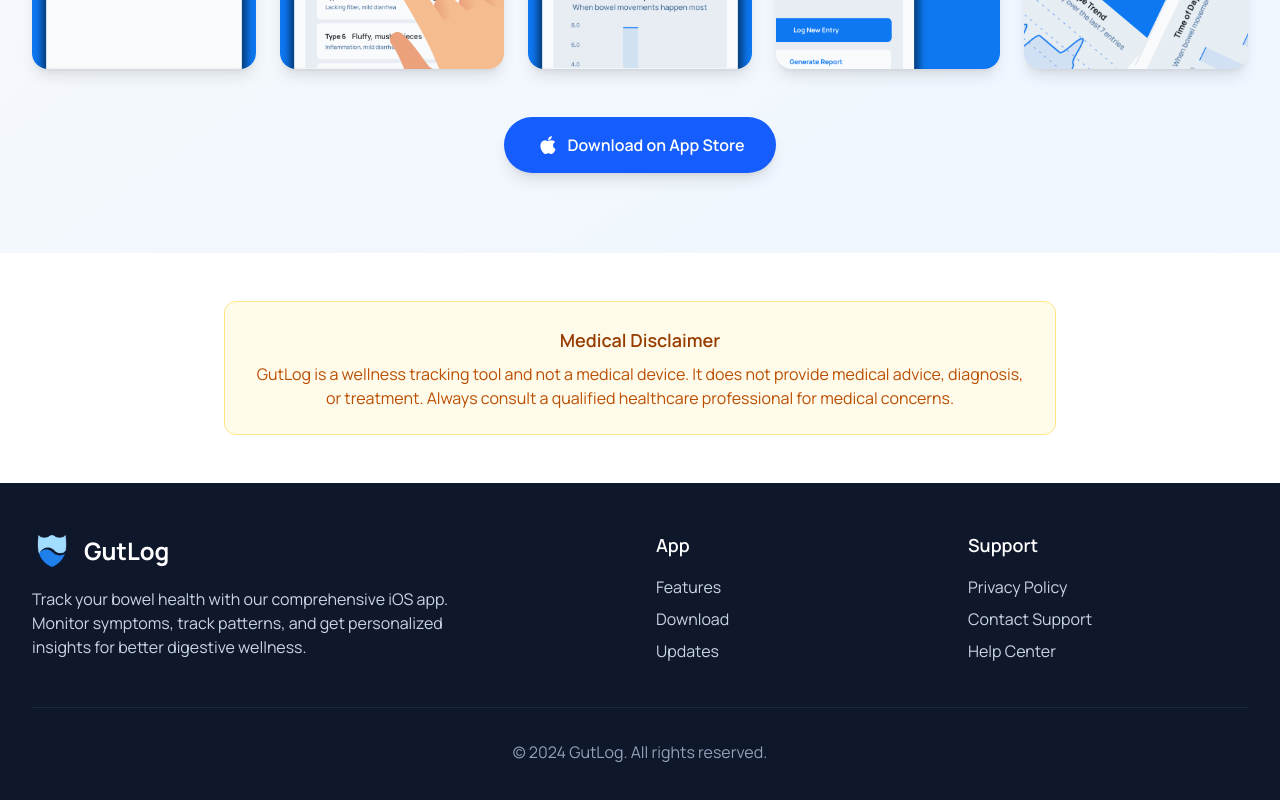
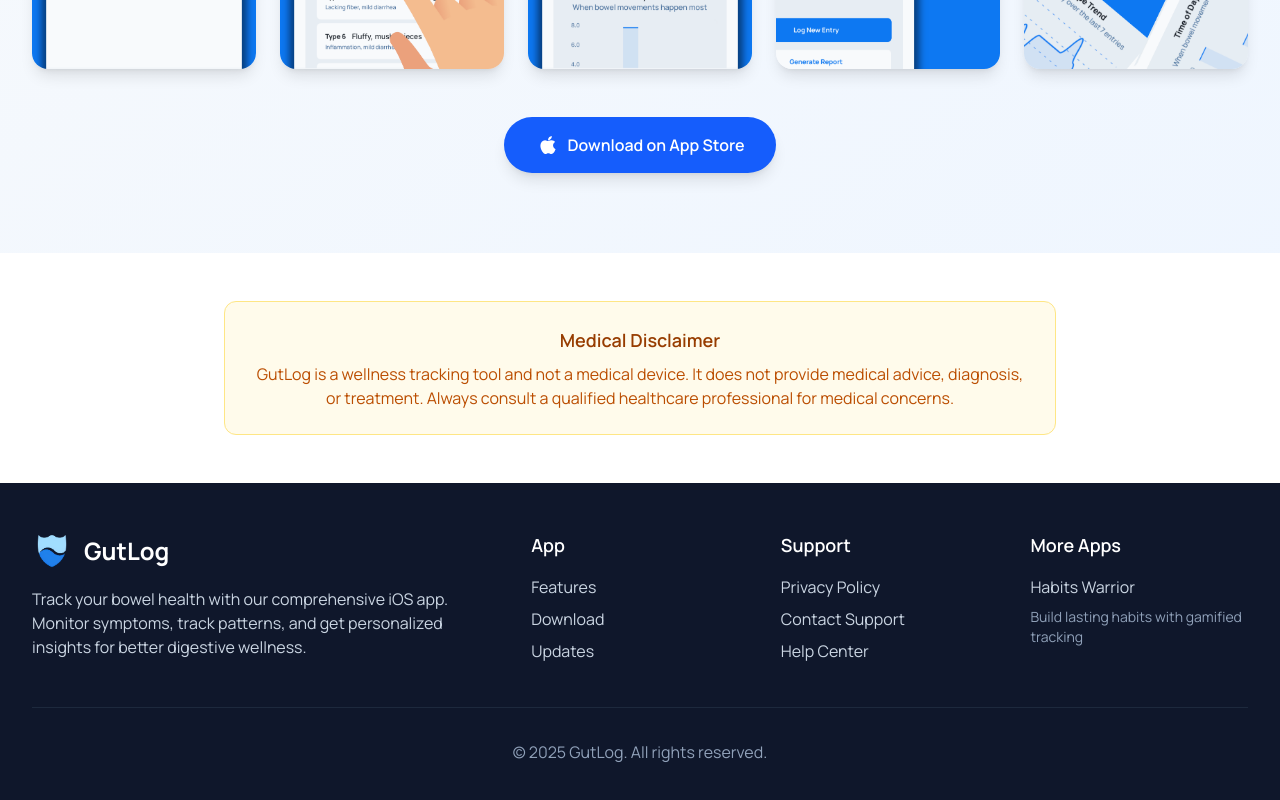
Before and after one commit to phscloq/gutlog-web, a Next.js app: page / in a window 1280 px wide. Shown: the part 2614-3414 px from the top of the page. Built offline with nearby package versions, Linux system fonts and the light colour scheme.

Commit message:
Add 'More Apps' section to footer and update copyright
Introduces a new 'More Apps' column in the footer featuring a link to Habits Warrior and a brief description. Also updates the copyright year from 2024 to 2025.

```diff
--- a/app/page.tsx
+++ b/app/page.tsx
@@ -310,7 +310,7 @@
       {/* Footer */}
       <footer className="bg-slate-900 text-white py-12">
         <div className="max-w-7xl mx-auto px-4 sm:px-6 lg:px-8">
-          <div className="grid md:grid-cols-4 gap-8">
+          <div className="grid md:grid-cols-5 gap-8">
             <div className="col-span-2">
               <div className="flex items-center space-x-3 mb-4">
                 <Image
@@ -344,10 +344,18 @@
                 <li><Link href="#" className="text-slate-300 hover:text-white transition-colors">Help Center</Link></li>
               </ul>
             </div>
+
+            <div>
+              <h3 className="text-lg font-semibold mb-4">More Apps</h3>
+              <ul className="space-y-2">
+                <li><Link href="https://habitswarrior.com" target="_blank" rel="noopener noreferrer" className="text-slate-300 hover:text-[#ff8000] transition-colors">Habits Warrior</Link></li>
+                <li className="text-slate-400 text-sm">Build lasting habits with gamified tracking</li>
+              </ul>
+            </div>
           </div>
 
           <div className="border-t border-slate-800 mt-8 pt-8 text-center text-slate-400">
-            <p>&copy; 2024 GutLog. All rights reserved.</p>
+            <p>&copy; 2025 GutLog. All rights reserved.</p>
           </div>
         </div>
       </footer>
```
